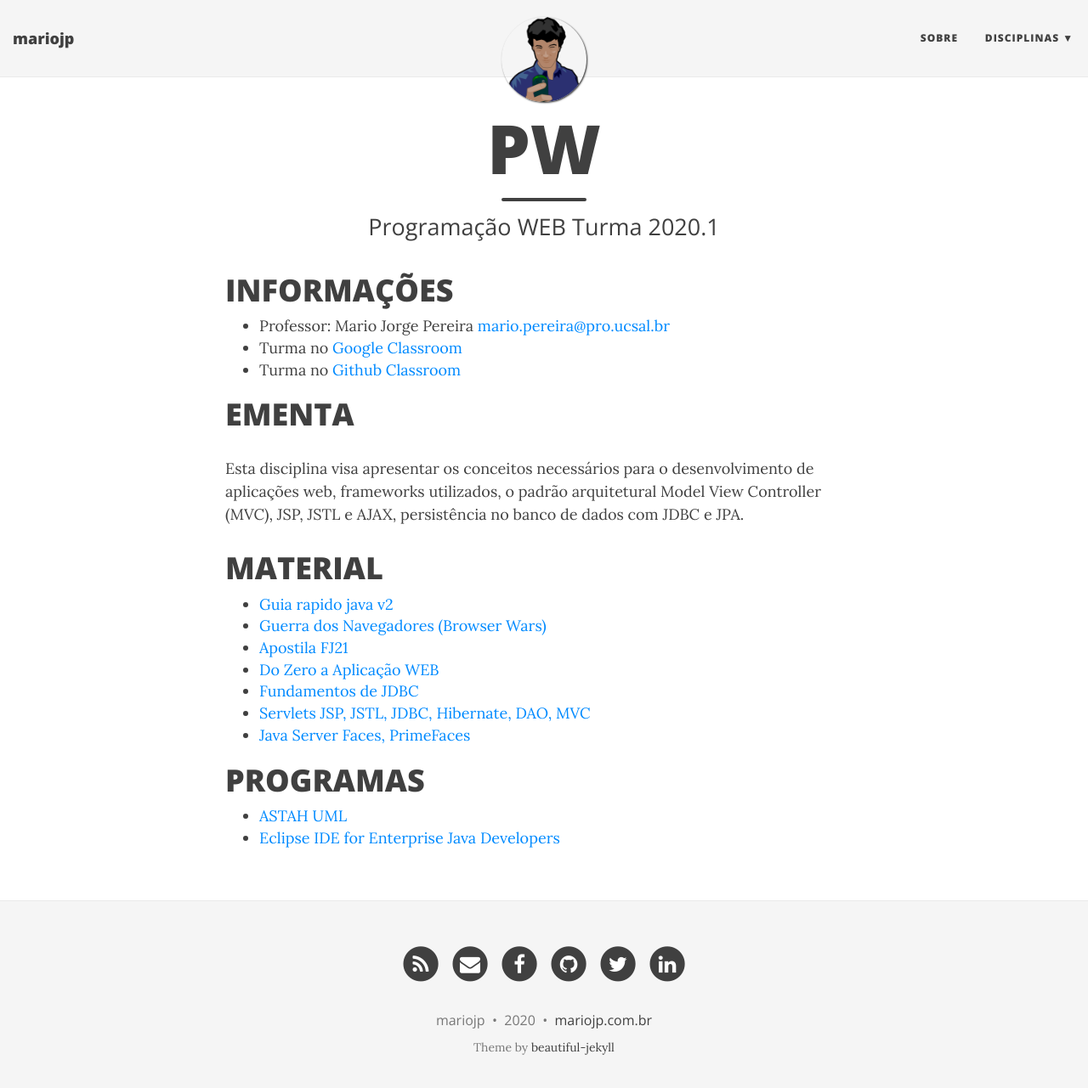
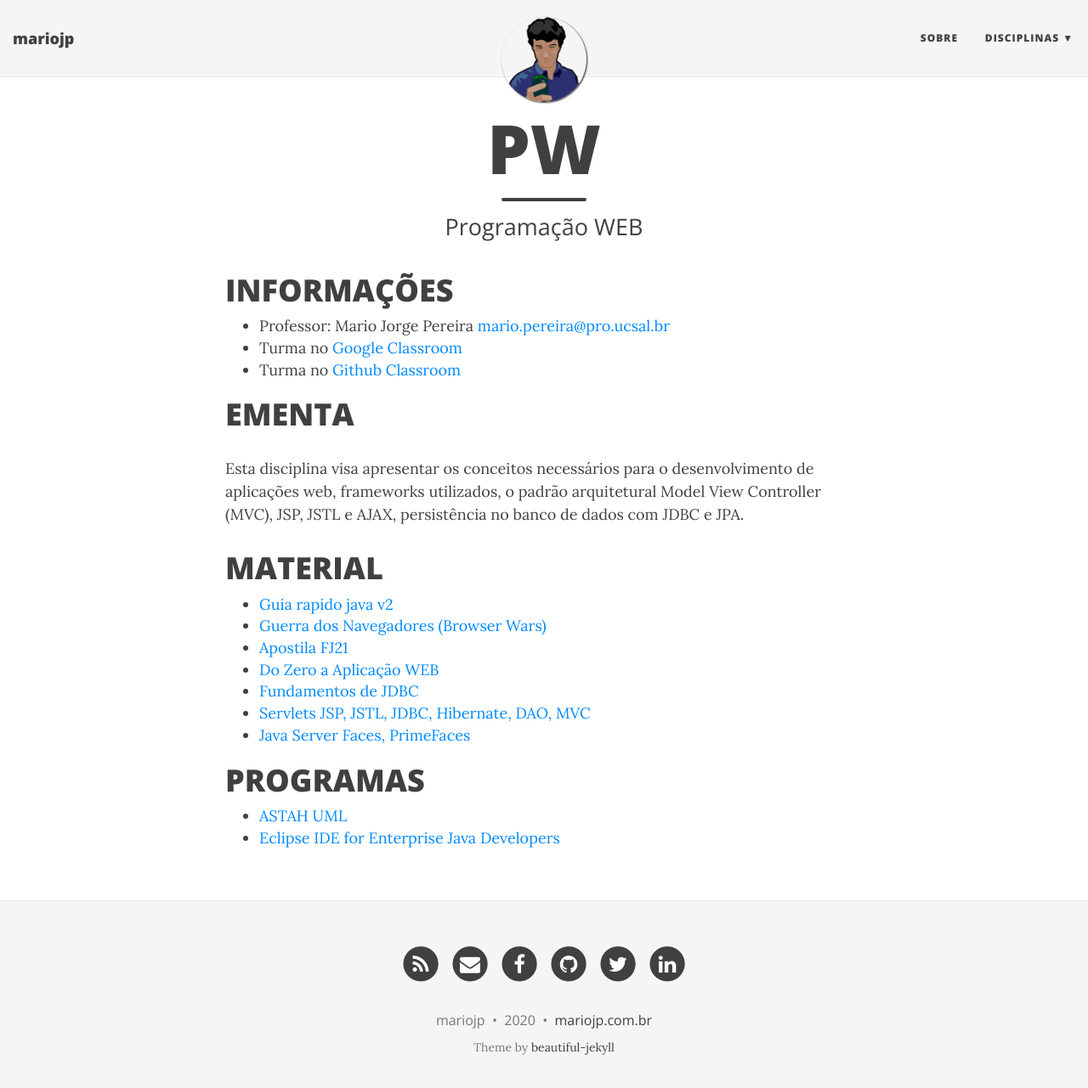
Before and after one commit to mariojp/mariojp.github.io, a Jekyll site: the page built from dpw20201.md, in a window 1280 px wide and 1294 px high. Shown: the top 1281 px of the window at 85% size. Built offline with Jekyll 4.4.1, drawn with Linux system fonts in a browser that asks for light colours; nearby versions of some CDN libraries.

Commit message:
Update dpw20201.md

```diff
--- a/dpw20201.md
+++ b/dpw20201.md
@@ -1,7 +1,7 @@
 ---
 layout: disciplina
 title: PW
-subtitle: Programação WEB Turma 2020.1
+subtitle: Programação WEB
 ---
 
 # INFORMAÇÕES
```
